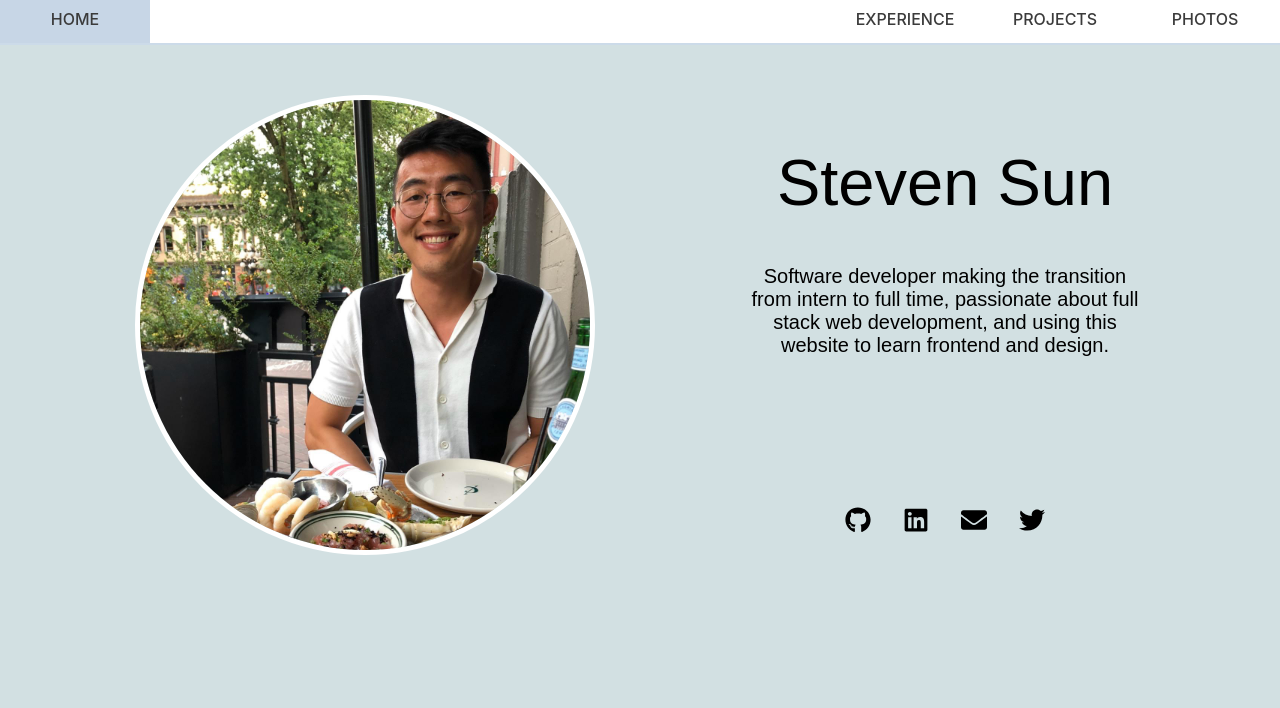
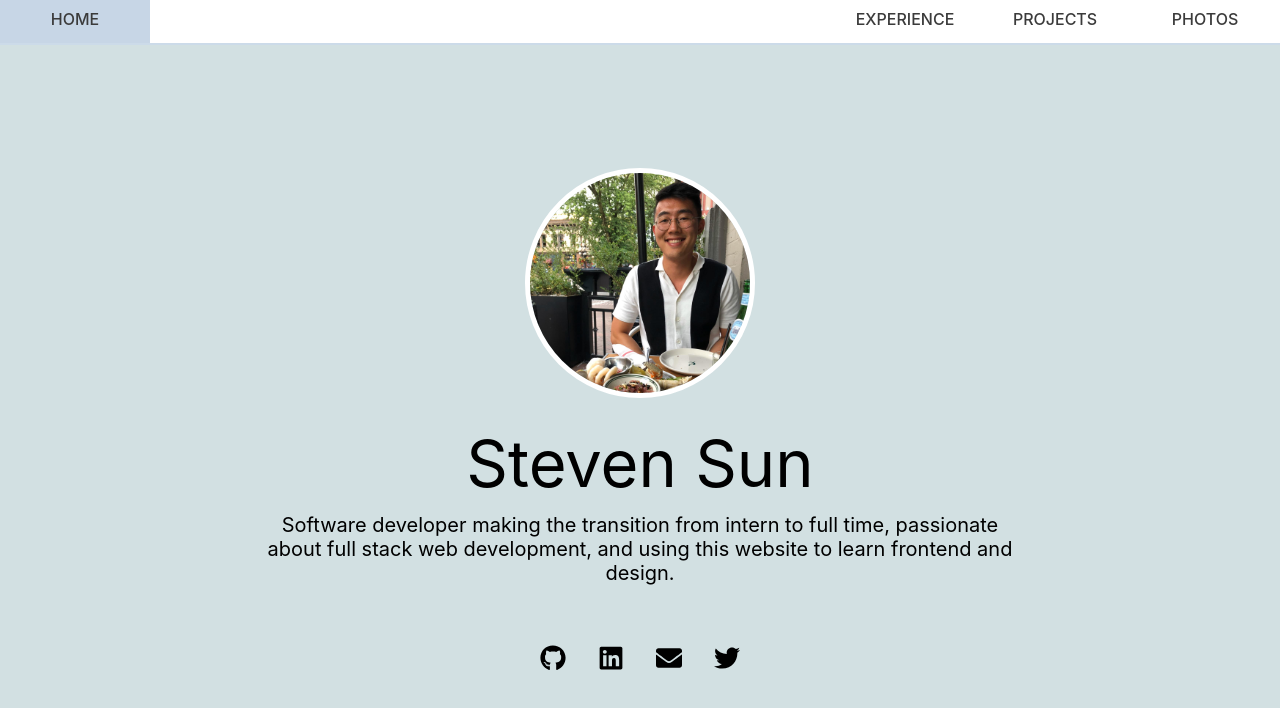
Before and after one commit to stsun1026/stsun1026.github.io, a React (Create React App) app: page / in a window 1280 px wide. Shown: the top 708 px of the page. Built offline with nearby package versions, Linux system fonts and the light colour scheme.

Commit message:
Refactored Home Page, layout is now vertical

```diff
--- a/src/pages/HomePage/HomePage.js
+++ b/src/pages/HomePage/HomePage.js
@@ -1,4 +1,4 @@
-import React, { useState, useEffect } from 'react';
+import React from 'react';
 import Topbar from "../../components/Topbar/Topbar";
 import TopbarDropdown from "../../components/TopbarDropdown/TopbarDropdown";
 import MediaBar from "../../components/MediaBar/MediaBar";
@@ -6,55 +6,24 @@ import useWindowDimensions from "../../services/WindowDimensions";
 import headshot from "../../assets/photo-steven-sun.jfif";
 import styles from "./HomePage.module.css";
 
-const SHRINK_PICTURE_WIDTH = 1050;
 const MOBILE_VIEW_MAX_WIDTH = 810;
 const HomePage = () => {
   const { height, width } = useWindowDimensions();
   const isMobileView = width < MOBILE_VIEW_MAX_WIDTH;
-  const getPicWidth = () => {
-    if(isMobileView) {
-      return 350;
-    } else if(width < SHRINK_PICTURE_WIDTH) {
-      return 450 - SHRINK_PICTURE_WIDTH + width
-    } else {
-      return 450;
-    }
-  }
 
   return(
-    <div className={ styles.container }
-      style={{
-        // height: isMobileView ? "auto" : height,
-        overflowY: isMobileView ? "auto" : "hidden"
-      }}
-    >
+    <div className={ styles.container }>
       { isMobileView ? <TopbarDropdown/> : <Topbar/> }
-      <div
-        className={ styles.contentContainer }
-        style={{
-          height: isMobileView ? "auto" : Math.max(height - 95, 450),
-          paddingTop: isMobileView ? 20 : 50
-        }}
-      >
-        <div style={{ display: isMobileView ? "block" : "inline" }}>
-          <img src={ headshot }
-            className={ styles.photo }
-            style={{ width: getPicWidth(), marginTop: isMobileView ? 0 : (450 - getPicWidth) / 4 }}
-          />
-        </div>
-        <div
-          className={ styles.content }
-          style={{ paddingLeft: isMobileView ? 0 : 150, paddingTop: isMobileView ? 20 : 50 }}
-        >
-          <div className={ styles.nameText } style={{ fontSize: isMobileView ? 55 : 65 }}>Steven Sun</div>
-          <p style={{ fontSize: 20 }}>
+      <div className={ styles.contentContainer } style={{ height: height - 45 }}>
+        <div style={{ maxWidth: 750, paddingLeft: 20, paddingRight: 20}}>
+          <img src={ headshot } className={ styles.photo }/>
+          <div style={{ fontSize: isMobileView ? 55 : 65 }}>Steven Sun</div>
+          <div className={ styles.intro }>
             Software developer making the transition from intern to full time,
             passionate about full stack web development, and using this website
             to learn frontend and design.
-          </p>
-          <div className={ styles.mediaBar }>
-            <MediaBar />
           </div>
+          <div className={ styles.mediaBar }><MediaBar/></div>
         </div>
       </div>
     </div>
--- a/src/pages/HomePage/HomePage.module.css
+++ b/src/pages/HomePage/HomePage.module.css
@@ -1,36 +1,23 @@
-/*
-Potential colors (WIP):
-  #CED097;
-  #BEE1C5;
-  #b9a8a2;
-  #e3d8d2;
-  #a6d7e8;
-  #c2dce9;
-
-Potential fonts (WIP)
-  Fira Code
-  DM Mono
-*/
-
 .container {
   background-color: #d2e0e2;
   width: 100%;
+  overflow-y: auto;
   overflow-x: hidden;
 }
 
 .contentContainer {
-  /* background-color: #d2e0e2;   */
   color: black;
   border-top: 2px solid #ccdbe9;
-
+  display: flex;
+  justify-content: center;
+  align-items: center;
+  min-height: 550px;
 }
 
 .content {
   display: inline-block;
   vertical-align: top;
   width: 400px;
-  padding-left: 150px;
-  padding-top: 50px;
   font-family: 'Pontano Sans', sans-serif;
 }
 
@@ -39,12 +26,15 @@ Potential fonts (WIP)
   border-radius: 50%;
   border: 5px solid white;
   user-select: none;
+  width: 220px;
+  margin-bottom: 20px;
 }
 
-.nameText {
-  height: 100px;
+.intro {
+  font-size: 20px;
+  padding-top: 10px;
 }
 
 .mediaBar {
-  padding-top: 130px;
+  padding-top: 60px;
 }
```
